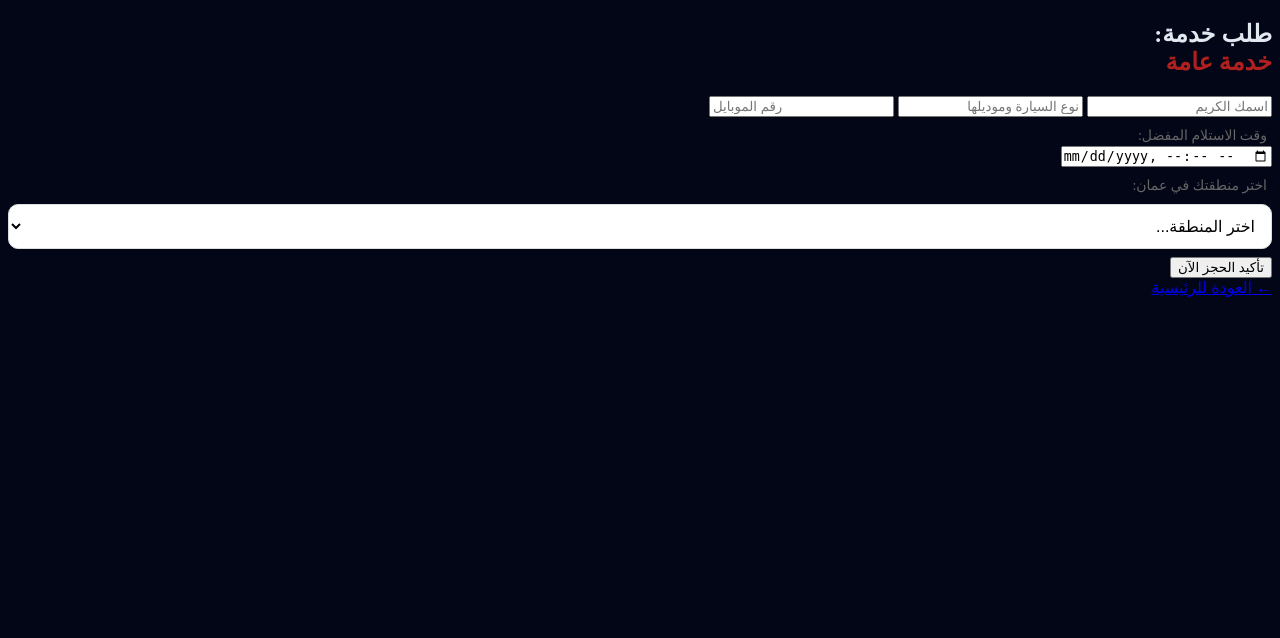
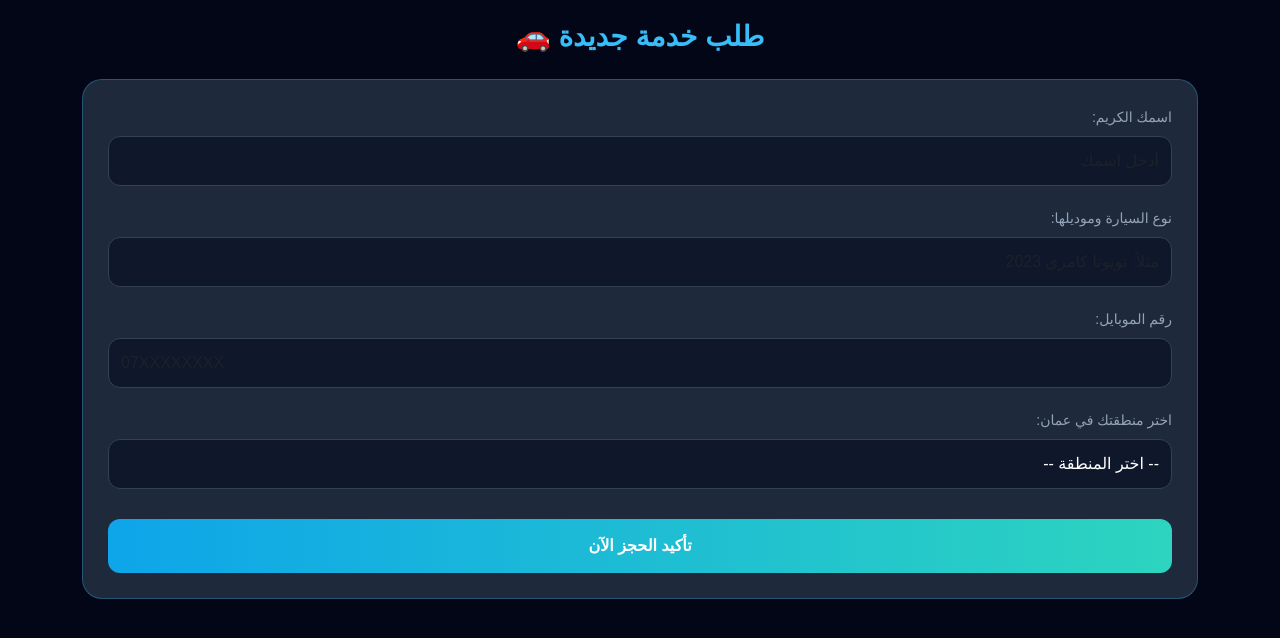
Before and after one commit to Laith15-10/TOP-CAR-, a Django app: page /order/ in a window 1280 px wide. Shown: the top 638 px of the page. Run offline with Django 5.2, Linux system fonts and the light colour scheme.

Commit message:
order_service.html

```diff
--- a/accounts/templates/order_service.html
+++ b/accounts/templates/order_service.html
@@ -1,95 +1,132 @@
 <!DOCTYPE html>
-<html dir="rtl" lang="ar">
+<html lang="ar" dir="rtl">
 <head>
     <meta charset="UTF-8">
-    <title>حجز خدمة | TOP CAR</title>
+    <meta name="viewport" content="width=device-width, initial-scale=1.0, viewport-fit=cover">
+    <link href="https://cdn.jsdelivr.net/npm/bootstrap@5.3.0/dist/css/bootstrap.min.css" rel="stylesheet">
     <style>
-       /* الخلفية الفخمة */
-body {
-    background: #020617; /* أسود كحلي عميق */
-    color: #e2e8f0;
+        body { background-color: #020617; color: white; font-family: sans-serif; padding: 20px; }
+
+        .order-container {
+            background: #1e293b;
+            border-radius: 20px;
+            padding: 25px;
+            border: 1px solid rgba(56, 189, 248, 0.3);
+            margin-top: 20px;
         }
 
-/* بطاقة الطلب (التصميم الزجاجي) */
-.card {
-    background: rgba(30, 41, 59, 0.8) !important;
-    backdrop-filter: blur(12px);
-    border: 1px solid rgba(56, 189, 248, 0.3) !important; /* حدود نيون */
-    border-radius: 25px !important;
+        h3 { color: #38bdf8; font-weight: bold; margin-bottom: 25px; text-align: center; }
+
+        label { margin-bottom: 8px; font-size: 14px; color: #94a3b8; }
+
+        .form-control {
+            background: #0f172a !important;
+            border: 1px solid #334155 !important;
+            color: white !important;
+            border-radius: 12px !important;
+            padding: 12px !important;
+            margin-bottom: 20px !important;
         }
 
-/* الأزرار النيون */
-.btn-primary {
-    background: linear-gradient(90deg, #0ea5e9, #2dd4bf) !important;
-    border: none !important;
-    box-shadow: 0 0 20px rgba(14, 165, 233, 0.5);
-    border-radius: 15px !important;
-    padding: 12px !important;
+        .form-control:focus {
+            border-color: #38bdf8 !important;
+            box-shadow: 0 0 10px rgba(56, 189, 248, 0.2);
+        }
+
+        .btn-confirm {
+            background: linear-gradient(90deg, #0ea5e9, #2dd4bf);
+            border: none;
+            border-radius: 12px;
+            padding: 15px;
+            width: 100%;
+            font-weight: bold;
+            color: white;
+            margin-top: 10px;
         }
     </style>
-    <link rel="stylesheet" href="https://unpkg.com/leaflet@1.9.4/dist/leaflet.css" />
-<script src="https://unpkg.com/leaflet@1.9.4/dist/leaflet.js"></script>
 </head>
 <body>
-    <div class="order-card">
-        <h2>طلب خدمة: <br><span id="service-title" style="color: #b21f1f;"></span></h2>
 
-        <form method="POST" action="{% url 'create_order' %}">
+<div class="container">
+    <h3>طلب خدمة جديدة 🚗</h3>
+
+    <div class="order-container">
+        <form method="POST">
             {% csrf_token %}
-    <input type="hidden" name="service" id="service-input-db">
 
-    <input type="text" name="name" placeholder="اسمك الكريم" required>
-    <input type="text" name="car" placeholder="نوع السيارة وموديلها" required>
-    <input type="tel" name="phone" placeholder="رقم الموبايل" required>
+            <label>اسمك الكريم:</label>
+            <input type="text" name="name" class="form-control" placeholder="أدخل اسمك">
 
-    <p style="text-align: right; font-size: 14px; color: #666; margin: 10px 5px 2px 0;">وقت الاستلام المفضل:</p>
-    <input type="datetime-local" name="time" required>
+            <label>نوع السيارة وموديلها:</label>
+            <input type="text" name="car_model" class="form-control" placeholder="مثلاً: تويوتا كامري 2023">
 
-    <p style="text-align: right; font-size: 14px; color: #666; margin: 10px 5px 2px 0;">اختر منطقتك في عمان:</p>
-    <select name="area" required style="width: 100%; padding: 12px; margin: 8px 0; border: 1px solid #ddd; border-radius: 10px; font-size: 16px; background-color: white;">
-        <option value="" disabled selected>اختر المنطقة...</option>
-        <option value="الجبيهة">الجبيهة</option>
-        <option value="تلاع العلي">تلاع العلي</option>
-        <option value="خلدا">خلدا</option>
-        <option value="شفا بدران">شفا بدران</option>
-        <option value="أبو نصير">أبو نصير</option>
-        <option value="عبدون">عبدون</option>
-        <option value="دير غبار">دير غبار</option>
-        <option value="الصويفية">الصويفية</option>
-        <option value="الرابية">الرابية</option>
-        <option value="أم أذينة">أم أذينة</option>
-        <option value="الشميساني">الشميساني</option>
-        <option value="شارع مكة">شارع مكة</option>
-        <option value="شارع المدينة">شارع المدينة</option>
-        <option value="مرج الحمام">مرج الحمام</option>
-        <option value="طبربور">طبربور</option>
-        <option value="ضاحية الرشيد">ضاحية الرشيد</option>
+            <label>رقم الموبايل:</label>
+            <input type="tel" name="phone" class="form-control" placeholder="07XXXXXXXX">
+
+           <label>اختر منطقتك في عمان:</label>
+<select name="location" class="form-control">
+    <option value="" disabled selected>-- اختر المنطقة --</option>
+    <option>عبدون</option>
+    <option>دير غبار</option>
+    <option>الصويفية</option>
+    <option>خلدا</option>
+    <option>تلاع العلي</option>
+    <option>الرابية</option>
+    <option>أم أذينة</option>
+    <option>الشميساني</option>
+    <option>الجاردنز</option>
+    <option>شارع مكة</option>
+    <option>شارع المدينة المنورة</option>
+    <option>الكرسي</option>
+    <option>دابوق</option>
+    <option>بدر الجديدة</option>
+    <option>الجبيهة</option>
+    <option>أبو نصير</option>
+    <option>شفا بدران</option>
+    <option>ضاحية الرشيد</option>
+    <option>طبربور</option>
+    <option>عين باشا</option>
+    <option>ضاحية الأمير راشد</option>
+    <option>وسط البلد</option>
+    <option>جبل عمان</option>
+    <option>جبل اللويبدة</option>
+    <option>جبل الحسين</option>
+    <option>المصدار</option>
+    <option>المحطة</option>
+    <option>القلعة</option>
+    <option>ماركا الشمالية</option>
+    <option>ماركا الجنوبية</option>
+    <option>النزهة</option>
+    <option>الهاشمي الشمالي</option>
+    <option>الهاشمي الجنوبي</option>
+    <option>القويسمة</option>
+    <option>أبو علندا</option>
+    <option>جبل النصر</option>
+    <option>جبل الزهور</option>
+    <option>حي نزال</option>
+    <option>الياسمين</option>
+    <option>سحاب</option>
+    <option>المقابلين</option>
+    <option>خريبة السوق</option>
+    <option>بيادر وادي السير</option>
+    <option>مرج الحمام</option>
+    <option>ناعور</option>
+    <option>بنيات</option>
+    <option>الجويدة</option>
+    <option>طريق المطار</option>
+    <option>أم نوارة</option>
+    <option>المنارة</option>
+    <option>ضاحية الاستقلال</option>
+    <option>حي السهل</option>
+    <option>أم القرى</option>
+    <option>وادي الحدادة</option>
+    <option>رغدان</option>
 </select>
 
-<input type="hidden" name="customer_lat" id="lat">
-<input type="hidden" name="customer_lon" id="lon">
-    <button type="submit" class="submit-btn">تأكيد الحجز الآن</button>
+            <button type="submit" class="btn-confirm">تأكيد الحجز الآن</button>
         </form>
-        <a href="{% url 'home' %}" class="back-link">← العودة للرئيسية</a>
+    </div>
 </div>
 
-    <script>
-        const params = new URLSearchParams(window.location.search);
-        const service = params.get('service') || "خدمة عامة";
-        document.getElementById('service-title').innerText = service;
-        document.getElementById('service-input-db').value = service;
-    </script>
 </body>
 </html>
-<script>
-    var map = L.map('map').setView([31.95, 35.91], 13); // عمان
-    L.tileLayer('https://{s}.tile.openstreetmap.org/{z}/{x}/{y}.png').addTo(map);
-    var marker = L.marker([31.95, 35.91], {draggable: true}).addTo(map);
-
-    map.locate({setView: true, maxZoom: 16});
-    map.on('locationfound', function(e) {
-        marker.setLatLng(e.latlng);
-        document.getElementById('lat').value = e.latlng.lat;
-        document.getElementById('lon').value = e.latlng.lng;
-    });
-</script>
```
Lines whose indentation alone changed are shown as unchanged.
